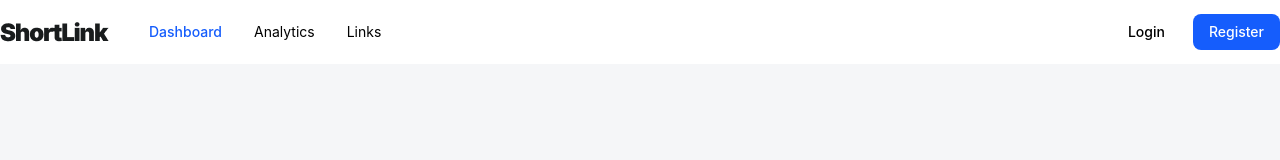
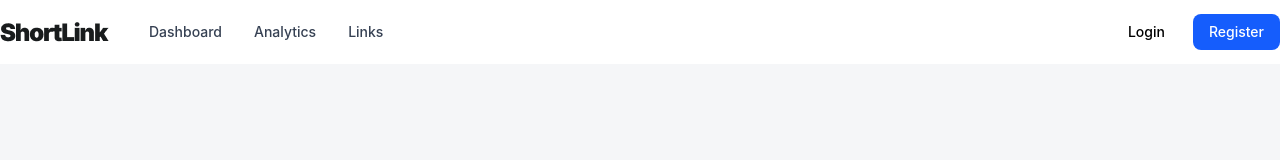
Before and after one commit to BernadDwiki/shortlink-frontend, a React (Vite) app: page / in a window 1280 px wide. Shown: the top 160 px of the page. Built offline with nearby package versions, Linux system fonts and the light colour scheme.

Commit message:
feat: add protected route

```diff
--- a/src/AppRouter.jsx
+++ b/src/AppRouter.jsx
@@ -1,4 +1,5 @@
-import { BrowserRouter, Routes, Route } from "react-router-dom";
+import { BrowserRouter, Routes, Route, Navigate, useLocation } from "react-router-dom";
+import { getToken } from "./utils/auth";
 
 import LoginPage from "./pages/LoginPage";
 import RegisterPage from "./pages/RegisterPage";
@@ -15,11 +16,43 @@ export default function AppRouter() {
         <Route path="/" element={<LandingPage />} />
         <Route path="/login" element={<LoginPage />} />
         <Route path="/register" element={<RegisterPage />} />
-        <Route path="/dashboard" element={<DashboardPage />} />
-        <Route path="/create-link" element={<CreateLinkPage />} />
+        <Route
+          path="/dashboard"
+          element={
+            <ProtectedRoute>
+              <DashboardPage />
+            </ProtectedRoute>
+          }
+        />
+        <Route
+          path="/create-link"
+          element={
+            <ProtectedRoute>
+              <CreateLinkPage />
+            </ProtectedRoute>
+          }
+        />
         <Route path="*" element={<NotFoundPage />} />
-        <Route path="/profile" element={<ProfilePage />} />
+        <Route
+          path="/profile"
+          element={
+            <ProtectedRoute>
+              <ProfilePage />
+            </ProtectedRoute>
+          }
+        />
       </Routes>
     </BrowserRouter>
   );
 }
+
+function ProtectedRoute({ children }) {
+  const location = useLocation();
+  const token = getToken();
+
+  if (!token) {
+    return <Navigate to="/login" state={{ from: location }} replace />;
+  }
+
+  return children;
+}
--- a/src/components/Navbar.jsx
+++ b/src/components/Navbar.jsx
@@ -1,4 +1,4 @@
-import { Link, useNavigate } from "react-router-dom";
+import { Link, useNavigate, useLocation } from "react-router-dom";
 import { useState, useEffect } from "react";
 
 import logo from "../assets/images/logo.png";
@@ -8,6 +8,7 @@ import { getToken, getUser, removeToken, removeUser } from "../utils/auth";
 
 export default function Navbar() {
   const navigate = useNavigate();
+  const location = useLocation();
   const [token, setToken] = useState(getToken());
   const [user, setUser] = useState(getUser());
 
@@ -33,30 +34,46 @@ export default function Navbar() {
   return (
     <nav className="bg-white">
       <div className="max-w-7xl mx-auto h-16 flex items-center justify-between">
-
         {/* Left Side */}
         <div className="flex items-center gap-10">
           <Link to="/">
-            <img
-              src={logo}
-              alt="ShortLink"
-              className="h-8 w-auto"
-            />
+            <img src={logo} alt="ShortLink" className="h-8 w-auto" />
           </Link>
 
           <div className="flex gap-8 text-sm">
             <Link
               to="/dashboard"
-              className="text-blue-600 font-medium"
+              className={
+                location.pathname === "/dashboard" ||
+                location.pathname.startsWith("/dashboard/")
+                  ? "text-blue-800 font-semibold"
+                  : "text-gray-700 font-medium hover:text-blue-600"
+              }
             >
               Dashboard
             </Link>
 
-            <Link to="/analytics">
+            <Link
+              to="/analytics"
+              className={
+                location.pathname === "/analytics" ||
+                location.pathname.startsWith("/analytics/")
+                  ? "text-blue-800 font-semibold"
+                  : "text-gray-700 font-medium hover:text-blue-600"
+              }
+            >
               Analytics
             </Link>
 
-            <Link to="/links">
+            <Link
+              to="/links"
+              className={
+                location.pathname === "/links" ||
+                location.pathname.startsWith("/links/")
+                  ? "text-blue-800 font-semibold"
+                  : "text-gray-700 font-medium hover:text-blue-600"
+              }
+            >
               Links
             </Link>
           </div>
@@ -65,10 +82,7 @@ export default function Navbar() {
         {/* Right Side */}
         {!token ? (
           <div className="flex gap-3">
-            <Link
-              to="/login"
-              className="px-4 py-2 text-sm font-medium"
-            >
+            <Link to="/login" className="px-4 py-2 text-sm font-medium">
               Login
             </Link>
 
@@ -81,40 +95,35 @@ export default function Navbar() {
           </div>
         ) : (
           <div className="flex items-center gap-4">
-
             <Link
               to="/create-link"
               className="flex items-center gap-2 px-4 py-2 rounded-lg bg-blue-600 text-white text-sm font-medium"
             >
-              <img
-                src={plusIcon}
-                alt="Create"
-                className="w-3 h-3"
-              />
-
+              <img src={plusIcon} alt="Create" className="w-3 h-3" />
               Create New Link
             </Link>
 
             <img
               src={avatar}
               alt={user?.email || "User"}
-              className="w-8 h-8 rounded-full"
+              className="w-8 h-8 rounded-full cursor-pointer"
+              onClick={() => navigate("/profile")}
             />
 
             {user?.email && (
-              <span className="text-sm text-gray-700">{user.email}</span>
+              <span
+                className="text-sm text-gray-700 cursor-pointer"
+                onClick={() => navigate("/profile")}
+              >
+                {user.email}
+              </span>
             )}
 
-            <button
-              onClick={handleLogout}
-              className="text-sm font-medium"
-            >
+            <button onClick={handleLogout} className="text-sm font-medium">
               Logout
             </button>
-
           </div>
         )}
-
       </div>
     </nav>
   );
```
